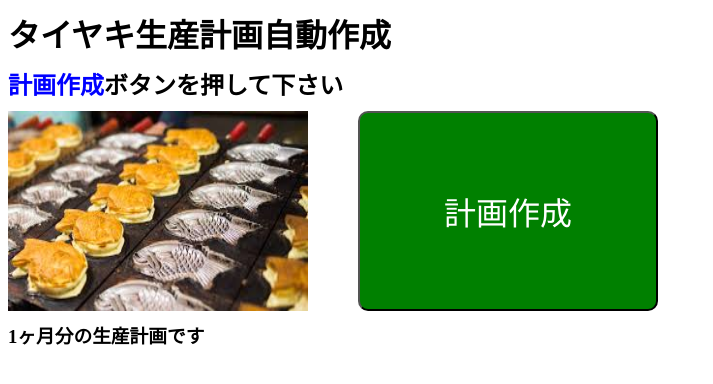
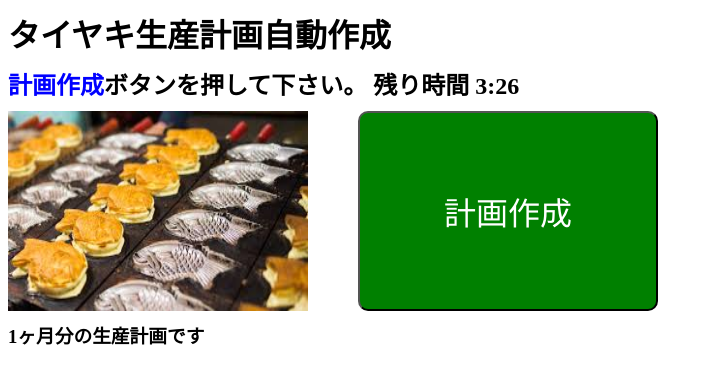
Before and after one commit to ItoYoshihiro0425/ItoYoshihiro0425.fnd25, a plain HTML site: page index.html in a window 1280 px wide. Shown: the top 384 px of the page, without its empty margins (0-713 px from the left). Drawn offline with Linux system fonts and the light colour scheme.

Commit message:
Update index.html

```diff
--- a/index.html
+++ b/index.html
@@ -10,7 +10,10 @@
 
 <body>
   <h1>タイヤキ生産計画自動作成</h1>
-  <h2> <font color="blue">計画作成</font>ボタンを押して下さい</h2>
+  <h2>
+    <font color="blue">計画作成</font>ボタンを押して下さい。
+    <span> 残り時間 <span id="timer">3:30</span></span>
+  </h2>
   <div class="image-button-container">
     <img src="taiyaki.jfif" alt="たい焼きの画像">
     <button id="createPlan">計画作成</button>
```
